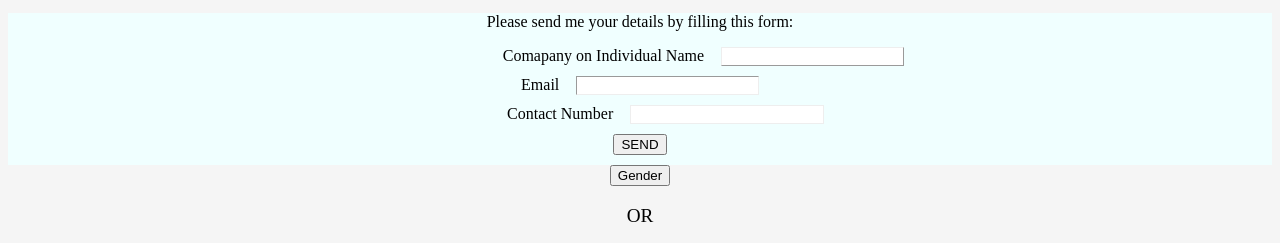
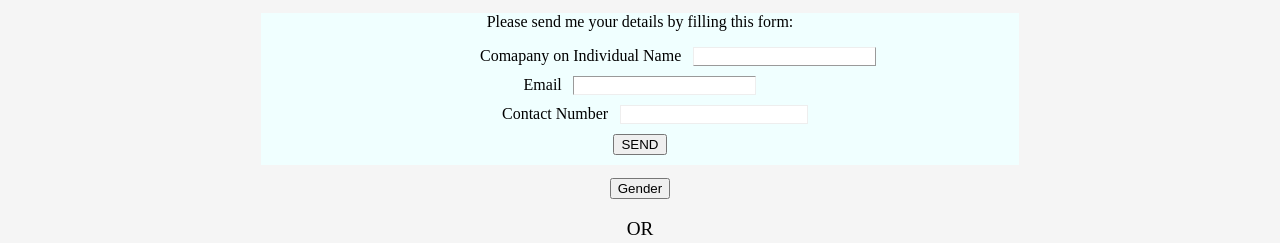
Before and after one commit to SumeetDUTTA/portfolio, a plain HTML site: page index.html in a window 1280 px wide. Shown: the part 619-862 px from the top of the page. Drawn offline with Linux system fonts and the light colour scheme.

Commit message:
style.css

```diff
--- a/style.css
+++ b/style.css
@@ -62,6 +62,9 @@ body{
     margin-top: -1%;
 }
 .div4{
+    max-width: 60%;
+    margin: 0 auto;
+    margin-bottom: 1%;
     text-align: center;
     background-color:azure;
     box-sizing: content-box;
@@ -101,6 +104,9 @@ body{
 }
 .dropdown{
     text-align: center;
+    border: 0px solid;
+    max-width: 20%;
+    margin: 0 auto;
 }
 .button{
     cursor: pointer;
@@ -109,7 +115,9 @@ body{
     cursor:auto;
     display: none;
     position:relative;
-    min-width: 150px;
+    min-width:0 auto;
+    max-width: 100%;
+
 }
 .dropmenu b{
     padding-left: 50px;
```
